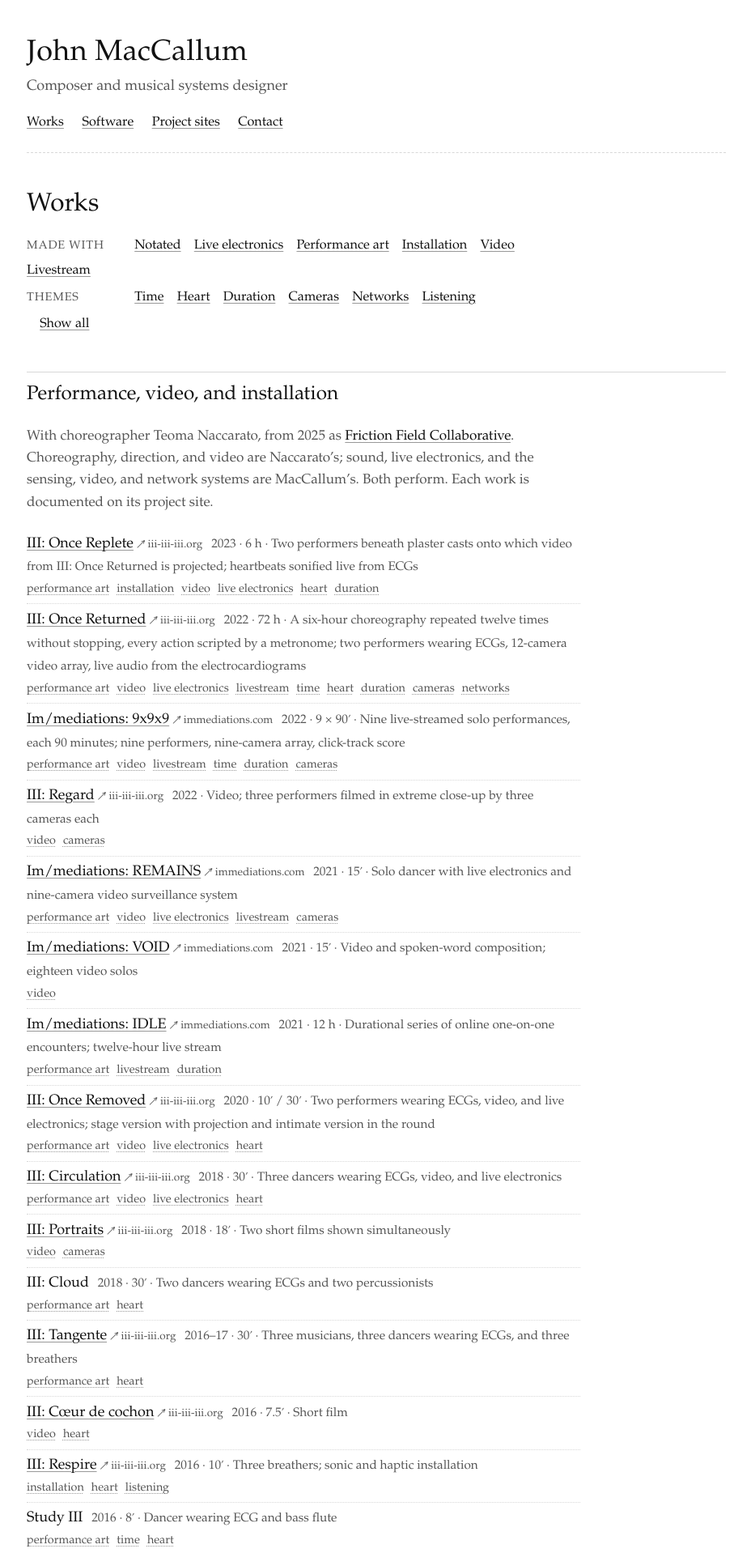
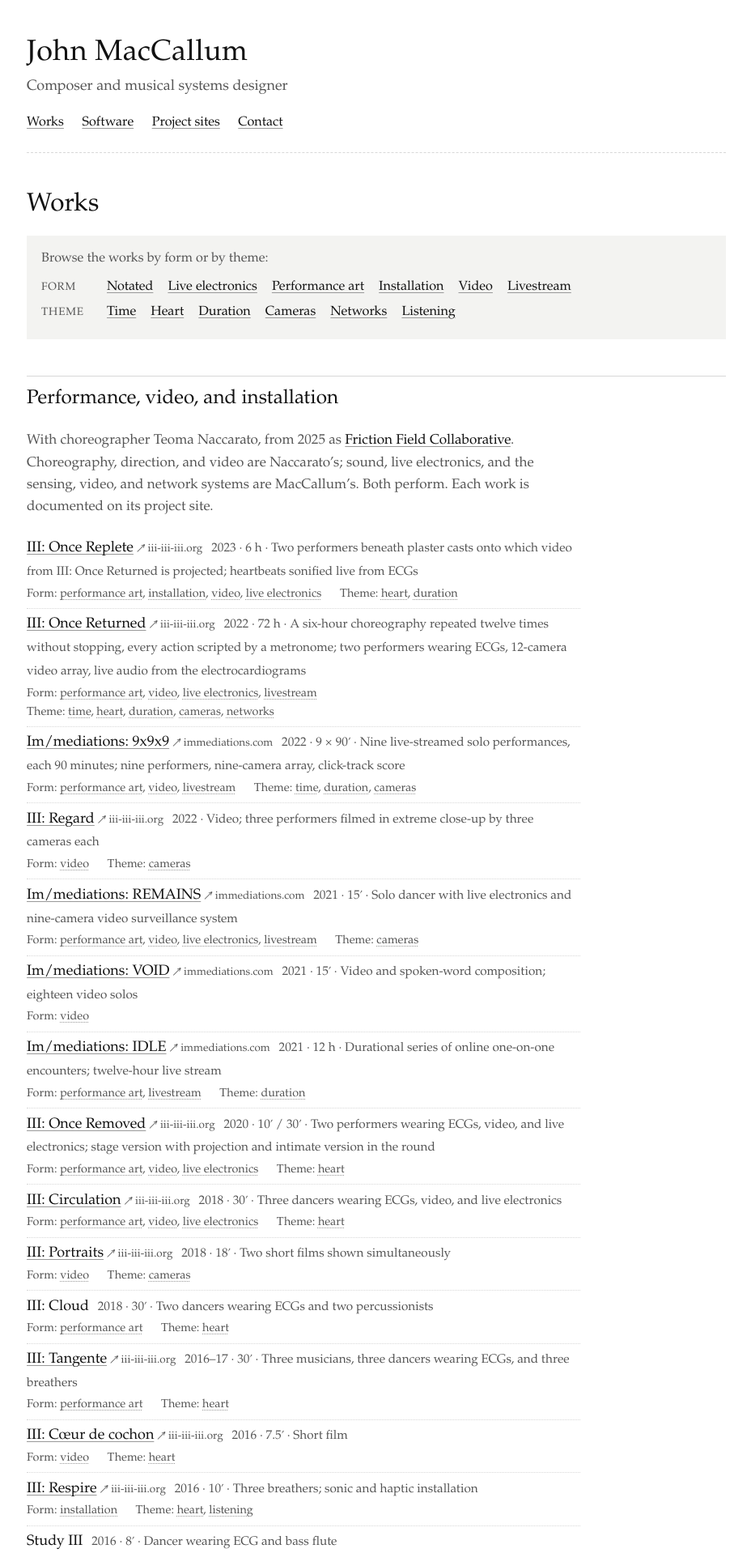
Before and after one commit to maccallum/john-maccallum.com, a Jekyll site: the page built from works/index.html, in a window 1280 px wide. Shown: the top 1918 px of the page at 81% size, without its empty margins (175-1103 px from the left). Built offline with Jekyll 4.4.1, drawn with Linux system fonts in a browser that asks for light colours; some of the changed text lies outside the part shown.

Commit message:
Tag browsing: form and theme labels, layout

```diff
--- a/_includes/tag-nav.html
+++ b/_includes/tag-nav.html
@@ -1,16 +1,23 @@
 {%- comment -%} Links to the works index filtered by each tag. Used on the front page and the works index. {%- endcomment -%}
-<nav class="filters" aria-label="Browse works by tag">
-  <p><span class="filter-label">Made with</span>
-    {%- for t in site.data.tags.forms %}
-    <a href="{{ '/works/' | relative_url }}?tag={{ t.name | slugify }}" data-tag="{{ t.name | slugify }}" title="{{ t.about }}">{{ t.label }}</a>
-    {%- endfor %}
-  </p>
-  <p><span class="filter-label">Themes</span>
-    {%- for t in site.data.tags.themes %}
-    <a href="{{ '/works/' | relative_url }}?tag={{ t.name | slugify }}" data-tag="{{ t.name | slugify }}" title="{{ t.about }}">{{ t.label }}</a>
-    {%- endfor %}
-  </p>
+<nav class="filters" aria-labelledby="browse-{{ include.id | default: 'tags' }}">
+  <p class="filter-intro" id="browse-{{ include.id | default: 'tags' }}">Browse the works by form or by theme:</p>
+  <div class="filter-group">
+    <span class="filter-label">Form</span>
+    <ul>
+      {%- for t in site.data.tags.forms %}
+      <li><a href="{{ '/works/' | relative_url }}?tag={{ t.name | slugify }}" data-tag="{{ t.name | slugify }}" title="{{ t.about }}">{{ t.label }}</a></li>
+      {%- endfor %}
+    </ul>
+  </div>
+  <div class="filter-group">
+    <span class="filter-label">Theme</span>
+    <ul>
+      {%- for t in site.data.tags.themes %}
+      <li><a href="{{ '/works/' | relative_url }}?tag={{ t.name | slugify }}" data-tag="{{ t.name | slugify }}" title="{{ t.about }}">{{ t.label }}</a></li>
+      {%- endfor %}
+    </ul>
+  </div>
   {%- if include.status %}
-  <p class="filter-status" hidden><span id="filter-about"></span> <a href="{{ '/works/' | relative_url }}">Show all</a></p>
+  <p class="filter-status" hidden>Showing works tagged “<span id="filter-about"></span> <a href="{{ '/works/' | relative_url }}">Show all works</a></p>
   {%- endif %}
 </nav>
--- a/_includes/tags.html
+++ b/_includes/tags.html
@@ -1,10 +1,8 @@
-{%- comment -%} Tag links for one work. include.work {%- endcomment -%}
+{%- comment -%} Tag links for one work, grouped as form and theme. include.work {%- endcomment -%}
 {%- assign w = include.work -%}
-{%- assign all = w.forms | concat: w.themes -%}
-{%- if all.size > 0 %}
-<ul class="tags" aria-label="Tags">
-  {%- for t in all %}
-  <li><a href="{{ '/works/' | relative_url }}?tag={{ t | slugify }}">{{ t }}</a></li>
-  {%- endfor %}
-</ul>
+{%- if w.forms.size > 0 or w.themes.size > 0 %}
+<p class="tags">
+  {%- if w.forms.size > 0 %}<span class="tag-group">Form: {% for t in w.forms %}<a href="{{ '/works/' | relative_url }}?tag={{ t | slugify }}">{{ t }}</a>{% unless forloop.last %}, {% endunless %}{% endfor %}</span>{% endif %}
+  {%- if w.themes.size > 0 %}<span class="tag-group">Theme: {% for t in w.themes %}<a href="{{ '/works/' | relative_url }}?tag={{ t | slugify }}">{{ t }}</a>{% unless forloop.last %}, {% endunless %}{% endfor %}</span>{% endif %}
+</p>
 {%- endif %}
--- a/assets/css/site.css
+++ b/assets/css/site.css
@@ -173,17 +173,23 @@ main > h1, .work-head h1 { font-size: 1.75rem; font-weight: normal; line-height:
 .premiere { color: var(--muted); }
 .back { margin-top: 3rem; font-size: 0.9rem; }
 
-/* Tags */
-.tags { list-style: none; padding: 0; margin: 0.35rem 0 0; display: flex; flex-wrap: wrap; gap: 0.2rem 0.5rem; font-size: 0.8rem; }
+/* Tags on a work */
+.tags { margin: 0.3rem 0 0; font-size: 0.8rem; color: var(--muted); display: flex; flex-wrap: wrap; gap: 0 1.25rem; }
 .tags a { color: var(--muted); text-decoration-style: dotted; }
 .works .tags { margin-top: 0.1rem; }
 
-/* Works index filters */
-.filters { margin: 1rem 0 2.5rem; font-size: 0.9rem; }
-.filters p { margin: 0.4rem 0; display: flex; flex-wrap: wrap; gap: 0.25rem 0.9rem; align-items: baseline; }
-.filter-label { font-size: 0.8rem; letter-spacing: 0.06em; text-transform: uppercase; color: var(--muted); min-width: 6.5rem; }
+/* Browse by tag (front page and works index) */
+.filters { margin: 1rem 0 2.5rem; padding: 0.9rem 1rem; background: var(--panel); font-size: 0.9rem; max-width: var(--wide); }
+.filter-intro { margin: 0 0 0.5rem; color: var(--muted); }
+.filter-group { display: grid; grid-template-columns: 4.5rem 1fr; align-items: baseline; margin: 0.25rem 0; }
+.filter-label { font-size: 0.75rem; letter-spacing: 0.06em; text-transform: uppercase; color: var(--muted); }
+.filter-group ul { list-style: none; margin: 0; padding: 0; display: flex; flex-wrap: wrap; gap: 0.2rem 1rem; }
 .filters a[aria-current] { text-decoration: none; border-bottom: 2px solid currentColor; }
-.filter-status { color: var(--muted); }
+.filter-status { margin: 0.75rem 0 0; }
+@media (max-width: 30rem) {
+  .filter-group { display: block; margin-top: 0.5rem; }
+  .filter-label { display: block; margin-bottom: 0.15rem; }
+}
 .works-group { margin-bottom: 3rem; }
 .works-group[hidden], .works > li[hidden] { display: none; }
 
--- a/works/index.html
+++ b/works/index.html
@@ -11,7 +11,7 @@ description: >-
 
 <h1>Works</h1>
 
-{% include tag-nav.html status=true %}
+{% include tag-nav.html status=true id="index" %}
 
 <section class="works-group">
   <h2>Performance, video, and installation</h2>
@@ -52,7 +52,7 @@ description: >-
     var about = {
       {%- assign alltags = site.data.tags.forms | concat: site.data.tags.themes %}
       {%- for t in alltags %}
-      {{ t.name | slugify | jsonify }}: {{ t.label | append: ": " | append: t.about | jsonify }}{% unless forloop.last %},{% endunless %}
+      {{ t.name | slugify | jsonify }}: {{ t.label | downcase | append: "”: " | append: t.about | jsonify }}{% unless forloop.last %},{% endunless %}
       {%- endfor %}
     };
     if (!about[tag]) return;
```
